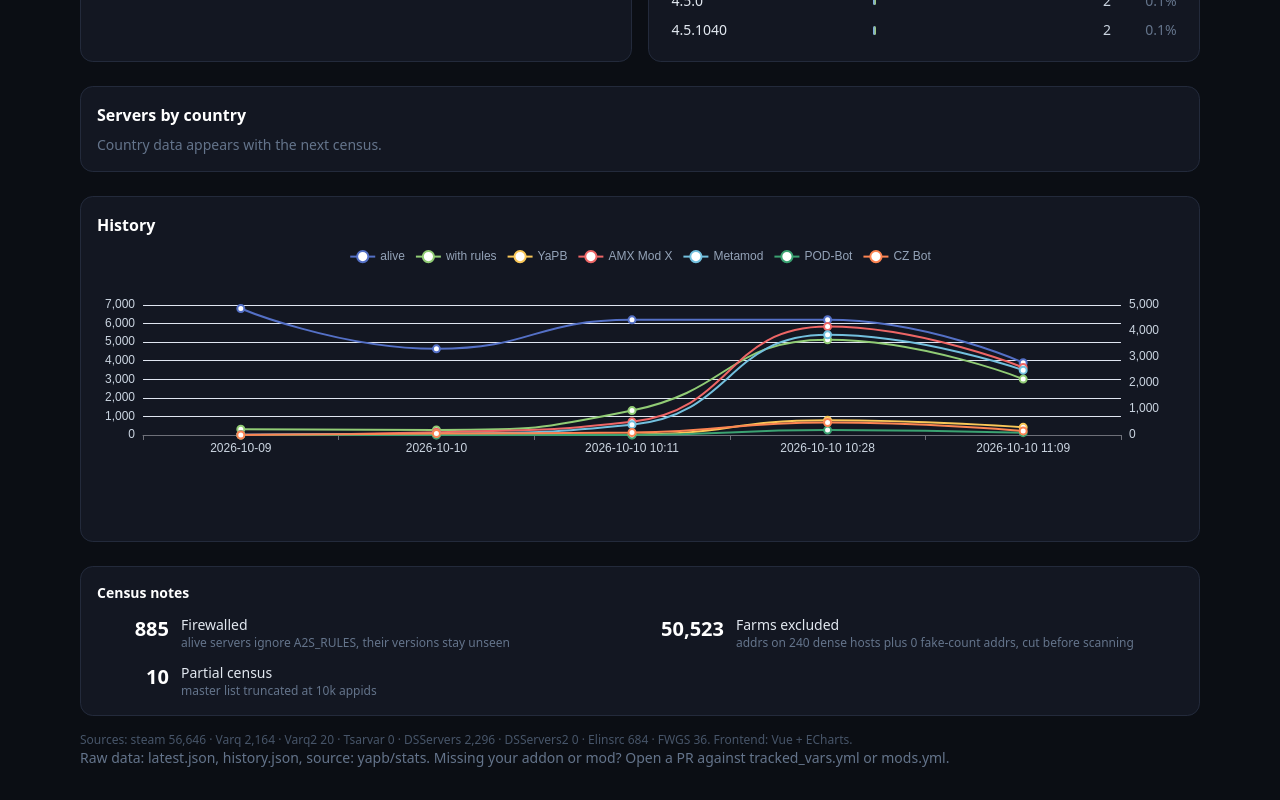
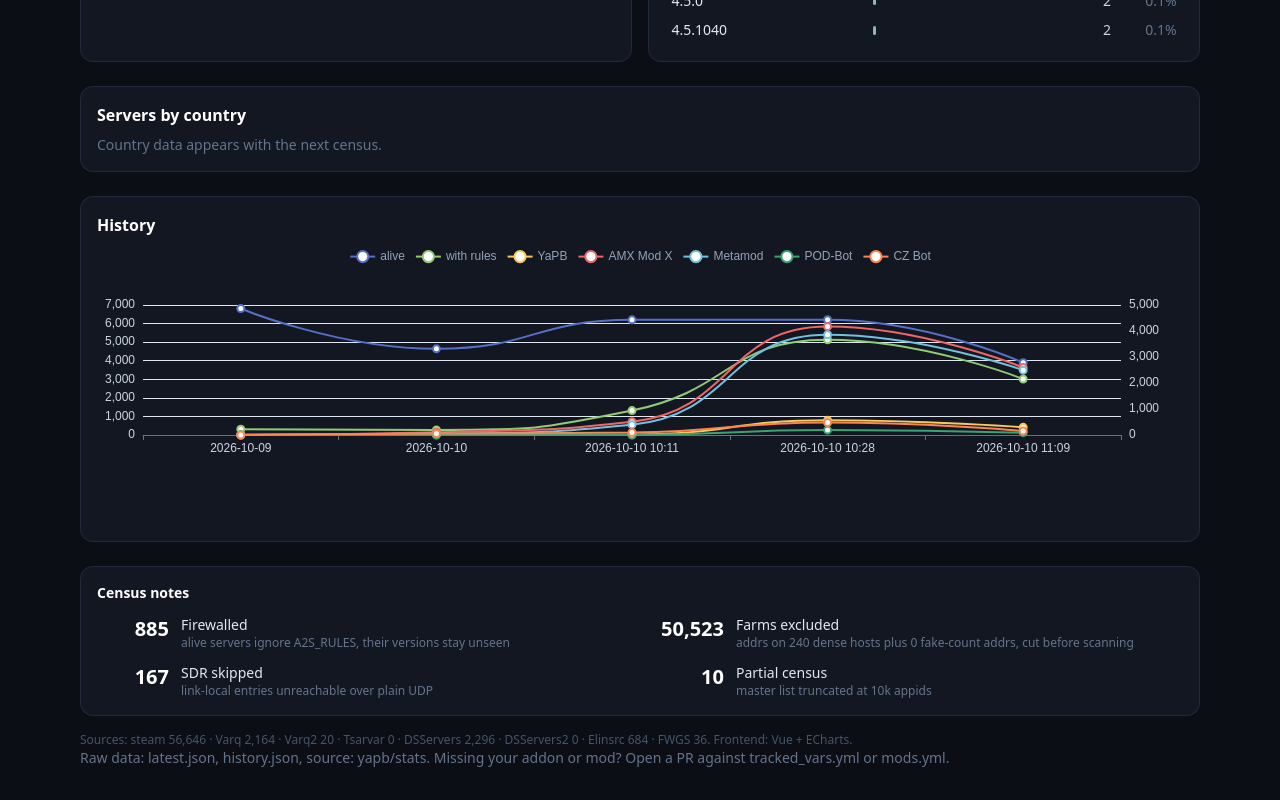
Before and after one commit to yapb/stats, a Vue app in the folder web/: page / in a window 1280 px wide. Shown: the part 1420-2220 px from the top of the page. Built offline with nearby package versions, Linux system fonts and the light colour scheme.

Commit message:
sdr skipped as fourth census note

```diff
--- a/web/src/App.vue
+++ b/web/src/App.vue
@@ -136,6 +136,11 @@ const notes = computed(function () {  if (!latest.value) {
         fmt(t.fake_dropped || 0) +
         ' fake-count addrs, cut before scanning',
     },
+    {
+      label: 'SDR skipped',
+      value: fmt(t.sdr_skipped || 0),
+      text: 'link-local entries unreachable over plain UDP',
+    },
   ];
   if ((t.mystery_servers || 0) > 0) {
     out.push({
```
